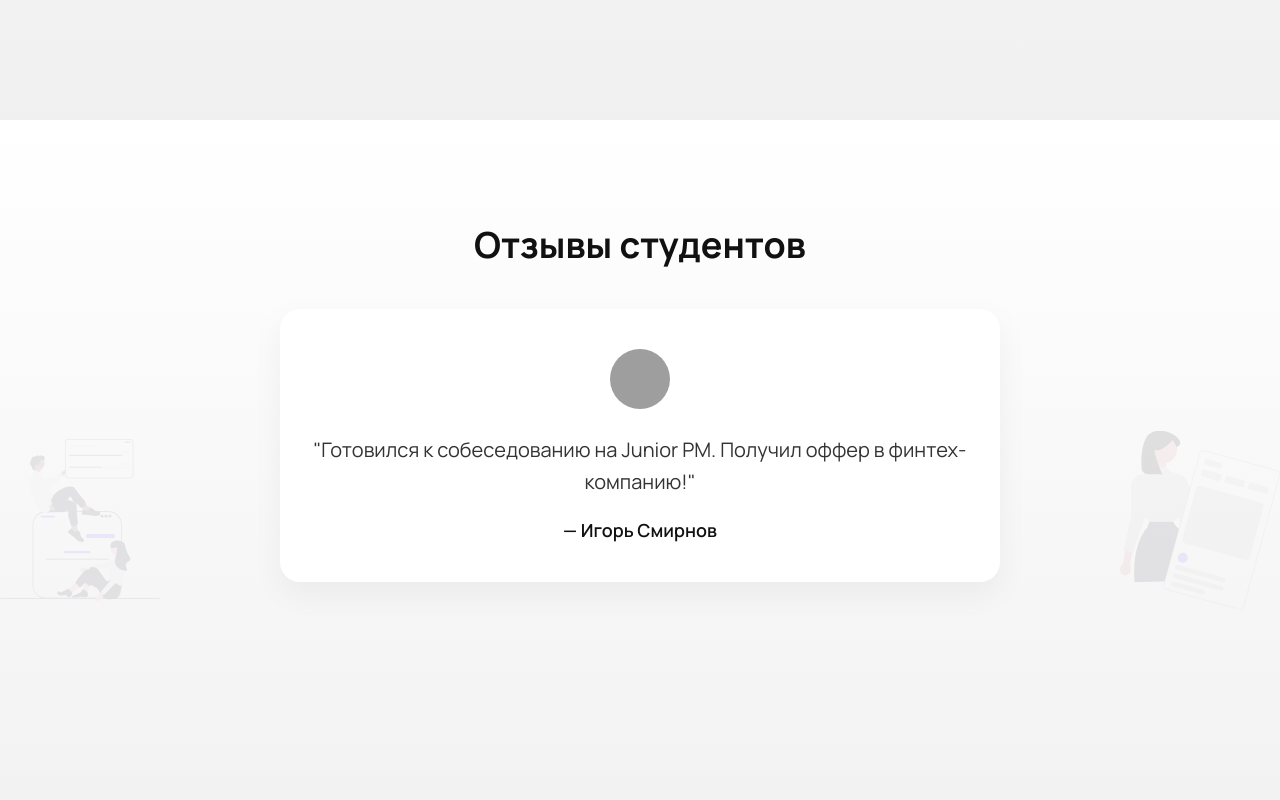
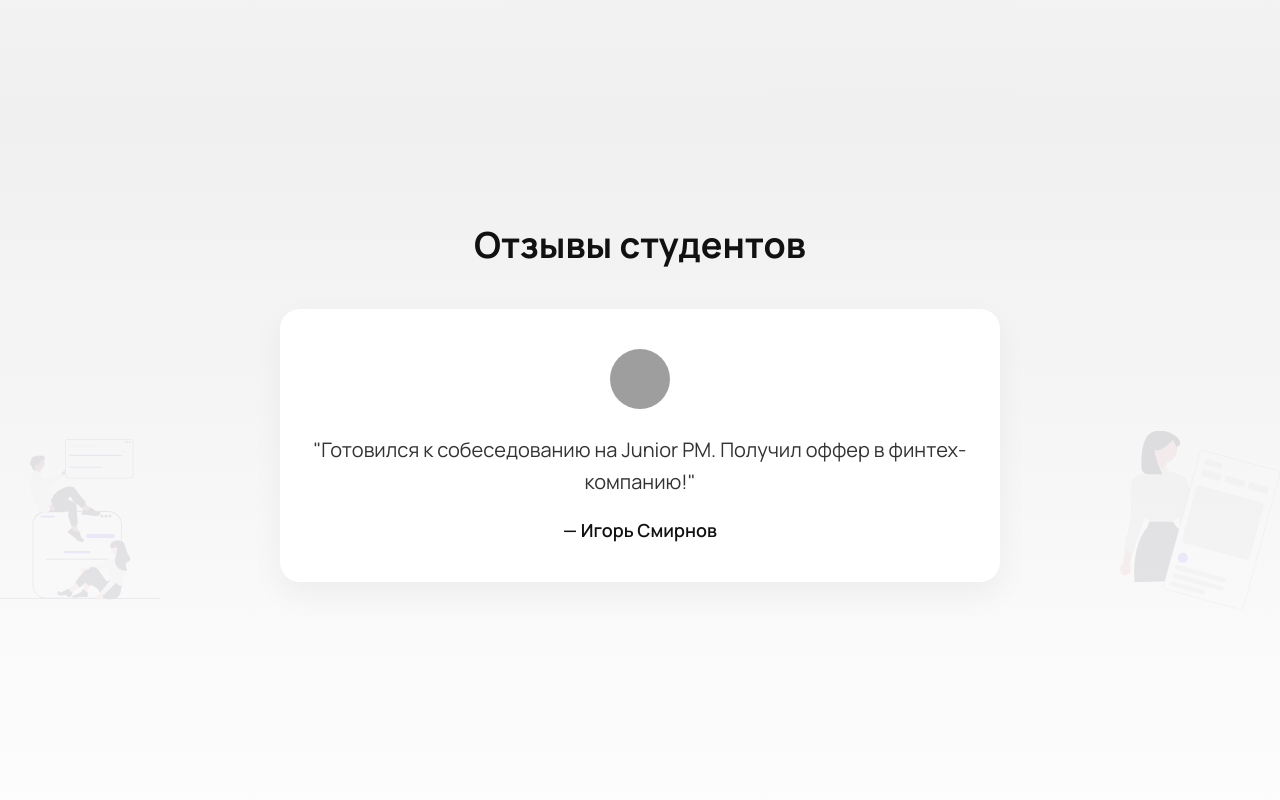
Before and after one commit to Ayraek/new-page-one-to-one, a React (Vite) app: page / in a window 1280 px wide. Shown: the part 3960-4760 px from the top of the page. Built offline with nearby package versions, Linux system fonts and the light colour scheme; grey boxes are pictures that could not be loaded.

Commit message:
fix reviews background gradient

```diff
--- a/src/components/Reviews/Reviews.module.css
+++ b/src/components/Reviews/Reviews.module.css
@@ -2,7 +2,7 @@
     min-height: 100vh;
     padding: 100px 20px;
     /* Match Teachers section background */
-    background: linear-gradient(to bottom, #ffffff 0%, #f0f0f0 100%);
+    background: linear-gradient(to bottom, #f0f0f0 0%, #ffffff 100%);
     position: relative;
     text-align: center;
     overflow: hidden;
```
